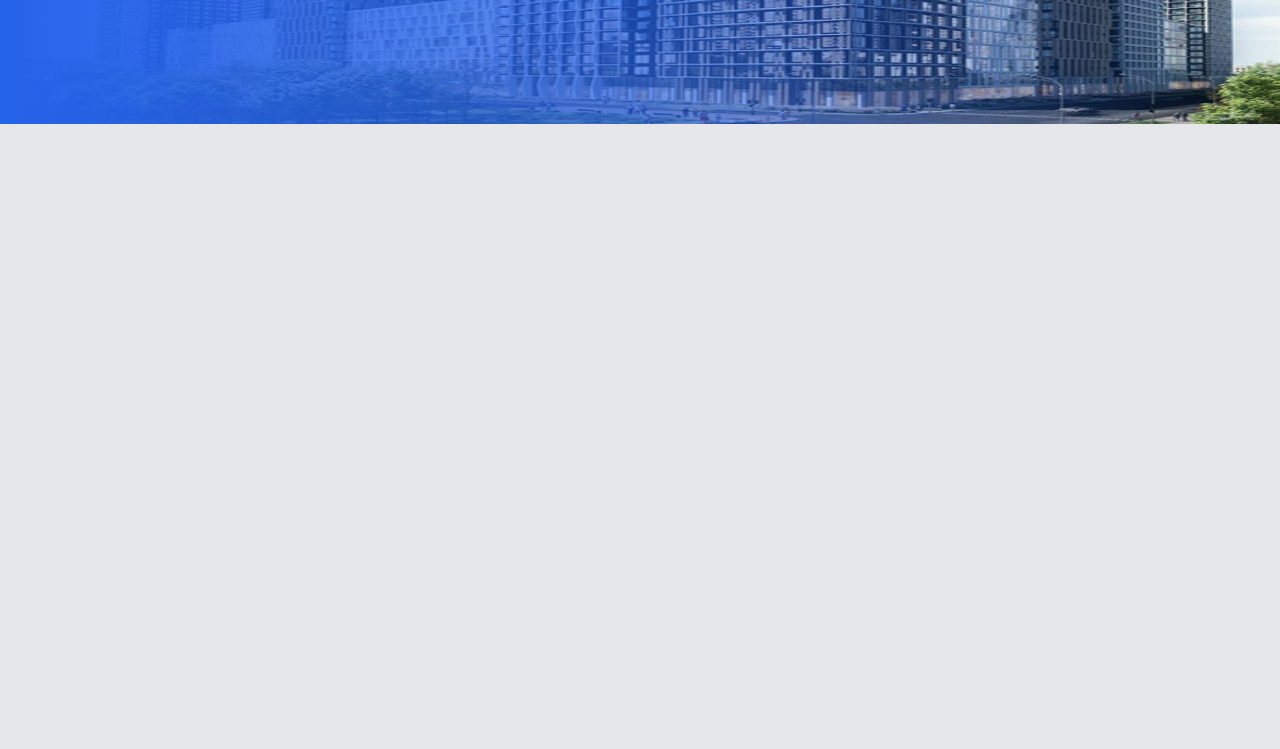
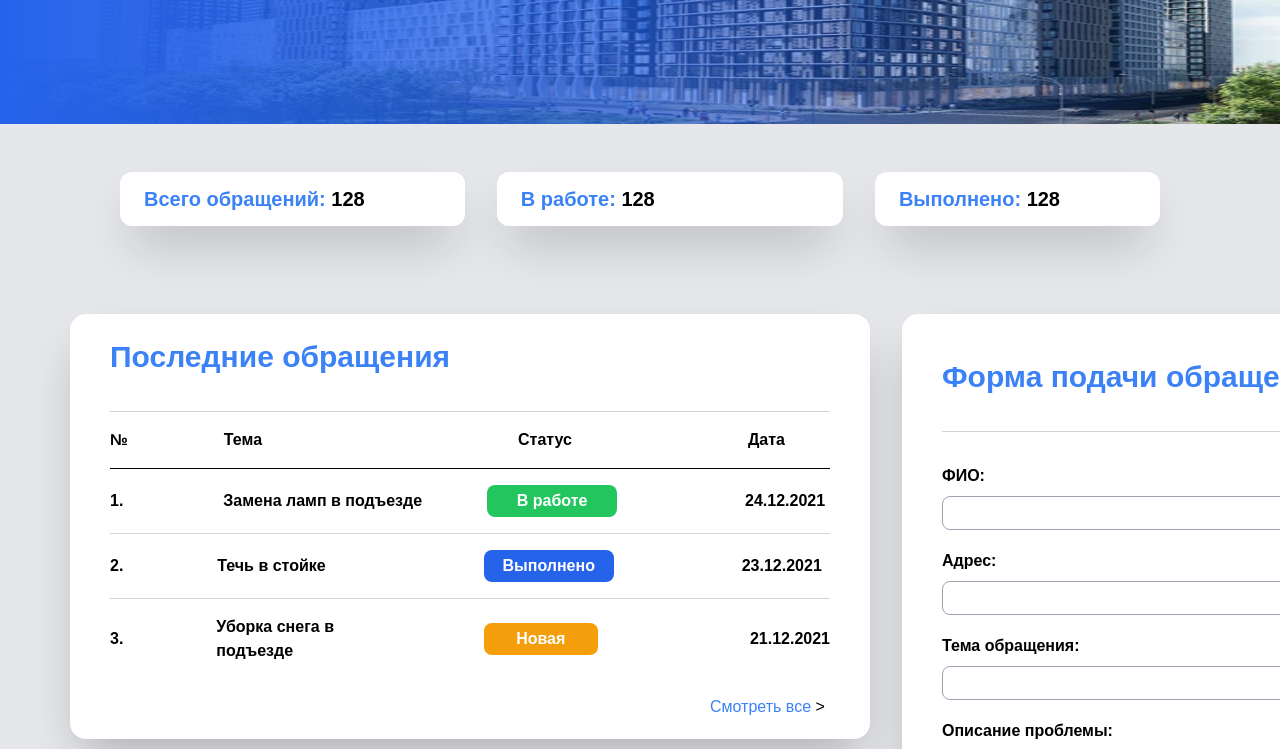
Before and after one commit to arlekinoo07/zhkha, a Next.js app: page / in a window 1280 px wide. Shown: the part 620-1369 px from the top of the page. Built offline with nearby package versions, Linux system fonts and the light colour scheme; a web font is replaced by a local one.

Commit message:
Update first block layou

```diff
--- a/app/main/block2/index.tsx
+++ b/app/main/block2/index.tsx
@@ -1,7 +1,6 @@
 export default function Block2() {
     return(
-        <>
-            <div className="pt-[780px] bg-gray-200">
+        <section className="bg-gray-200 py-[48px]">
                 <div className="flex justify-between px-[120px]">
                     <div className="bg-white w-fit pl-[24px] pr-[100px] py-[12px] rounded-xl shadow-2xl">
                         <p className="font-bold text-[20px] text-blue-500">Всего обращений: <span className="text-black">128</span></p>
@@ -13,7 +12,6 @@ export default function Block2() {
                         <p className="font-bold text-[20px] text-blue-500">Выполнено: <span className="text-black">128</span></p>
                     </div>
                 </div>
-            </div>
-        </>
+        </section>
     );
 }
```
